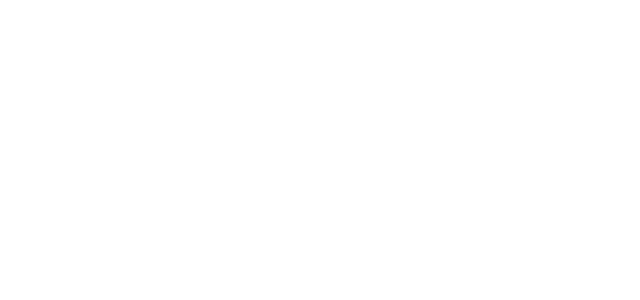
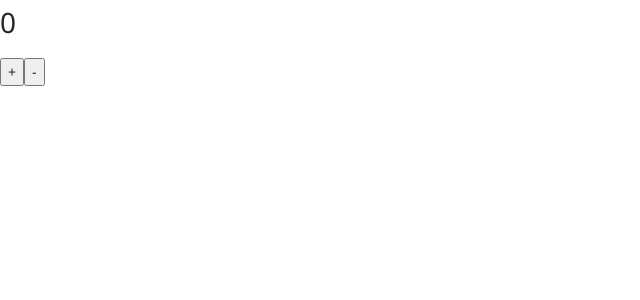
Before and after one commit to kms970/mjj_mall, a React (Create React App) app in the folder mjj_mall-webapp/: page /test/counter in a window 1280 px wide. Before the commit this address had no page. Shown: the top 300 px of the page, without its empty margins (0-640 px from the left). Built offline with nearby package versions, Linux system fonts and the light colour scheme.

Commit message:
redux 연습용 예제 적용 완료
redux 연습용 예제 적용 완료

```diff
--- a/mjj_mall-webapp/package.json
+++ b/mjj_mall-webapp/package.json
@@ -6,6 +6,7 @@
     "@testing-library/user-event": "^13.5.0",
     "antd": "^4.18.8",
     "axios": "^0.26.0",
+    "immer": "^9.0.12",
     "react": "^17.0.2",
     "react-dom": "^17.0.2",
     "react-hook-form": "^7.27.1",
@@ -13,6 +14,7 @@
     "react-router-dom": "^6.2.2",
     "react-scripts": "^2.1.3",
     "redux": "^4.2.0",
+    "redux-actions": "^2.6.5",
     "redux-devtools-extension": "^2.13.9",
     "redux-logger": "^3.0.6",
     "web-vitals": "^2.1.4"
--- a/mjj_mall-webapp/src/App.js
+++ b/mjj_mall-webapp/src/App.js
@@ -11,6 +11,7 @@
 import OrderConfirmation from "./orderConfirmation/orderConfirmation";
 import ItemRegistration from "./provider/item/itemRegistration";
 import TestFunction from './test/test';
+import Counter from './study_source/reducers/Counter';
 function App() {
   return (
     <div>
@@ -27,6 +28,7 @@
           <Route path="/order/confirmation" element={<OrderConfirmation />} />
           <Route path="/provider/item/Registration" element={<ItemRegistration/>}/>
           <Route path="/test/test" element={<TestFunction/>} />
+          <Route path="/test/counter" element={<Counter/>} />
         </Routes>
       </BrowserRouter>
     </div>
--- a/mjj_mall-webapp/src/index.js
+++ b/mjj_mall-webapp/src/index.js
@@ -6,10 +6,19 @@
 import reportWebVitals from './reportWebVitals';
 import 'antd/dist/antd.css';
 
+import { legacy_createStore as createStore, applyMiddleware} from 'redux'
+import { createLogger } from 'redux-logger';
+import { composeWithDevTools } from 'redux-devtools-extension';
+import {Provider} from 'react-redux';
+import rootReducer from './reducers/config'
 
+const logger = createLogger();
+const store = createStore(rootReducer, composeWithDevTools(applyMiddleware(logger)));
 ReactDOM.render(
   <React.StrictMode>
+    <Provider store={store}>
       <App />
+    </Provider>
   </React.StrictMode>,
   document.getElementById('root')
 );
--- /dev/null
+++ b/mjj_mall-webapp/src/reducers/config.js
@@ -0,0 +1,8 @@
+import { combineReducers } from "redux";
+import counter from './module/counterModule';
+
+const rootReducer = combineReducers({
+  counter
+});
+
+export default rootReducer;
--- a/mjj_mall-webapp/src/reducers/index.js
+++ /dev/null
@@ -1 +0,0 @@
-import { combineReducers } from "redux";
--- /dev/null
+++ b/mjj_mall-webapp/src/reducers/module/counterModule.js
@@ -0,0 +1,31 @@
+import { createAction, handleActions } from "redux-actions";
+import produce from "immer";
+
+const initialState = {
+  number: 0
+};
+
+// -------------------------------------------------------------
+// Action Types
+// -------------------------------------------------------------
+const INCREASE = 'counter/INCREASE';
+const DECREASE = 'counter/DECREASE';
+
+// -------------------------------------------------------------
+// Action Creators
+// -------------------------------------------------------------
+export const increase = createAction(INCREASE);
+export const decrease = createAction(DECREASE);
+
+const counter = handleActions({
+  [INCREASE]: (state, action) => produce(state, draft => {
+    draft.number = draft.number + 1;
+  }),
+  [DECREASE]: (state, action) => produce(state, draft => {
+    draft.number = draft.number - 1;
+  }),
+  },
+  initialState
+);
+
+export default counter;
--- /dev/null
+++ b/mjj_mall-webapp/src/study_source/reducers/Counter.js
@@ -0,0 +1,39 @@
+import React, { useCallback} from 'react';
+import { useSelector, useDispatch } from 'react-redux';
+import { increase, decrease } from '../../reducers/module/counterModule';
+
+function Counter() {
+  /**
+   * Hooks
+   */
+  const counter = useSelector(state=> state.counter);
+  const dispatch = useDispatch();
+
+  /**
+   * Funtions
+   */
+  const onIncrease = useCallback(()=>{
+    dispatch(increase());
+  },[dispatch]);
+
+  const onDecrease = useCallback(()=>{
+    dispatch(decrease());
+  },[dispatch]);
+
+  /**
+   * View
+   */
+  return (
+    <>
+      <div>
+        <h1>{counter.number}</h1>
+        <div>
+          <button onClick={onIncrease}>+</button>
+          <button onClick={onDecrease}>-</button>
+        </div>
+      </div>
+    </>
+  );
+};
+
+export default Counter;
```
Also changed, not shown: mjj_mall-webapp/study_note/todolist.txt, 1 other file (tests, documents, lock files or other folders).
